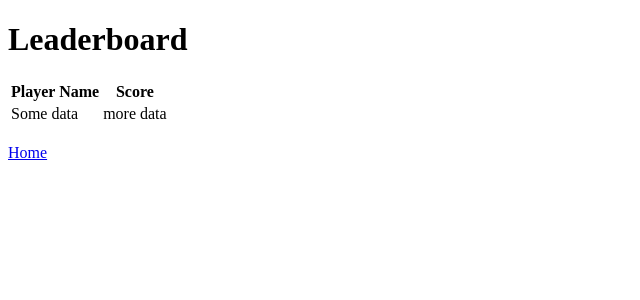
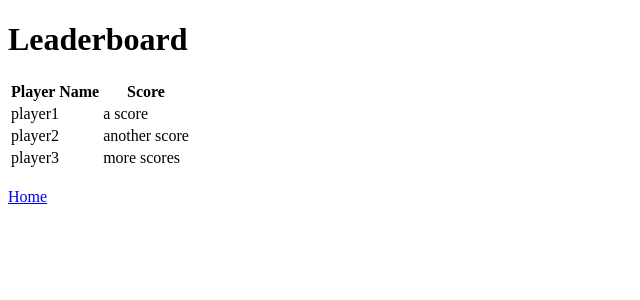
Before and after one commit to CA-Gray90/RPSLS-Online-PY175, a Flask app: page /leaderboard in a window 1280 px wide. Shown: the top 300 px of the page, without its empty margins (0-640 px from the left). Run offline with Flask 3, Linux system fonts and the light colour scheme.

Commit message:
Leaderboard page now displays info in leaderboard.yaml file dynamically

```diff
--- a/app.py
+++ b/app.py
@@ -33,7 +33,10 @@ def display_rules():
 def display_leaderboard():
     # Retrieve leadboard file
     # display leaderboard > pass it to template
-    return render_template('leaderboard.html')
+    with open(g.data_dir + '/leaderboard.yaml', 'r') as file:
+        leaderboard = [(name, score) for name, score in yaml.safe_load(file).items()]
+    # print(leaderboard)
+    return render_template('leaderboard.html', leaderboard=leaderboard)
 
 @app.route('/enter_playername')
 def enter_playername():
--- a/rpsls_online/data/leaderboard.yaml
+++ b/rpsls_online/data/leaderboard.yaml
@@ -1,2 +1,3 @@
-player1: "score"
-player2: "score"
+player1: "a score"
+player2: "another score"
+player3: "more scores"
--- a/templates/leaderboard.html
+++ b/templates/leaderboard.html
@@ -12,10 +12,12 @@
     <th>Player Name</th>
     <th>Score</th>
   </tr>
+  {% for player in leaderboard %}
   <tr>
-    <td>Some data</td>
-    <td>more data</td>
+    <td>{{ player[0] }}</td>
+    <td>{{ player[1] }}</td>
   </tr>
+  {% endfor %}
 </table>
 <br>
 <a href="{{ url_for('home') }}">Home</a>
```
